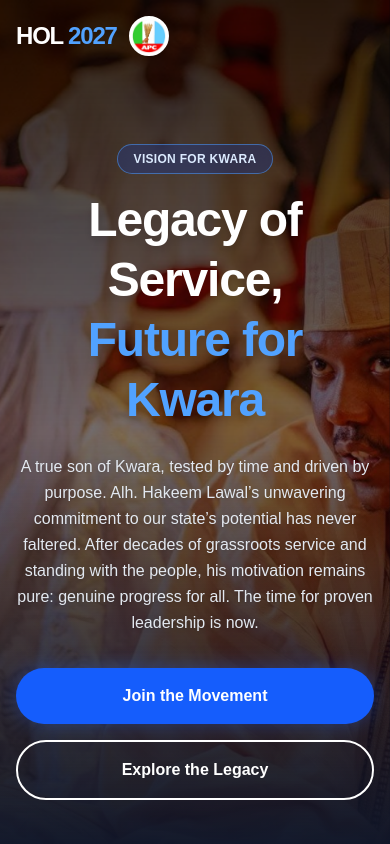
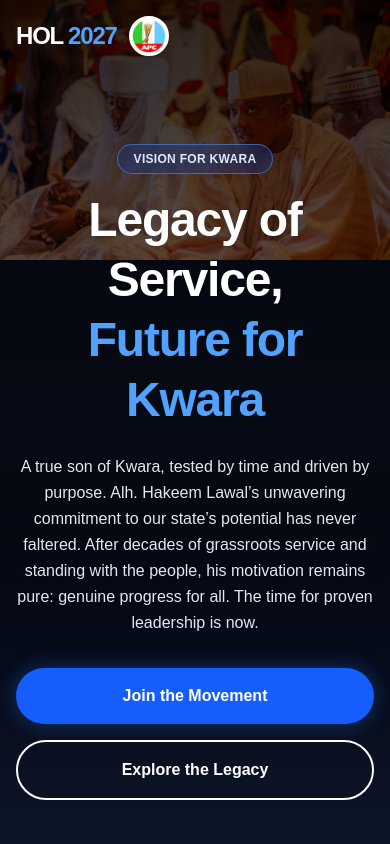
Before and after one commit to bolajareinvestmentltd-labs/Hol_2027, a Next.js app: page / in a window 390 px wide. Shown: the top 844 px of the page. Built offline with nearby package versions, Linux system fonts and the light colour scheme.

Commit message:
ui: adjust object-position in hero slider for better mobile displays

```diff
--- a/src/app/page.tsx
+++ b/src/app/page.tsx
@@ -41,7 +41,7 @@
       </nav>
 
       {/* Hero Section - Redesigned to NEVER cut off buttons on mobile */}
-      <section className="relative min-h-screen w-full flex flex-col justify-center items-center bg-slate-900 pt-28 pb-16 px-4">
+      <section className="relative min-h-[70vh] md:min-h-screen w-full flex flex-col justify-center items-center bg-slate-900 pt-28 pb-16 px-4">
 
         {heroImages.map((src, index) => (
           <div
@@ -52,7 +52,7 @@
           >
             <img
   src={src}
-  className="w-full h-full object-cover object-center"
+  className="w-full h-full object-contain object-top md:object-cover md:object-center bg-slate-900"
   alt={`Hakeem Lawal Campaign Slide ${index + 1}`}
 />
           </div>
```
